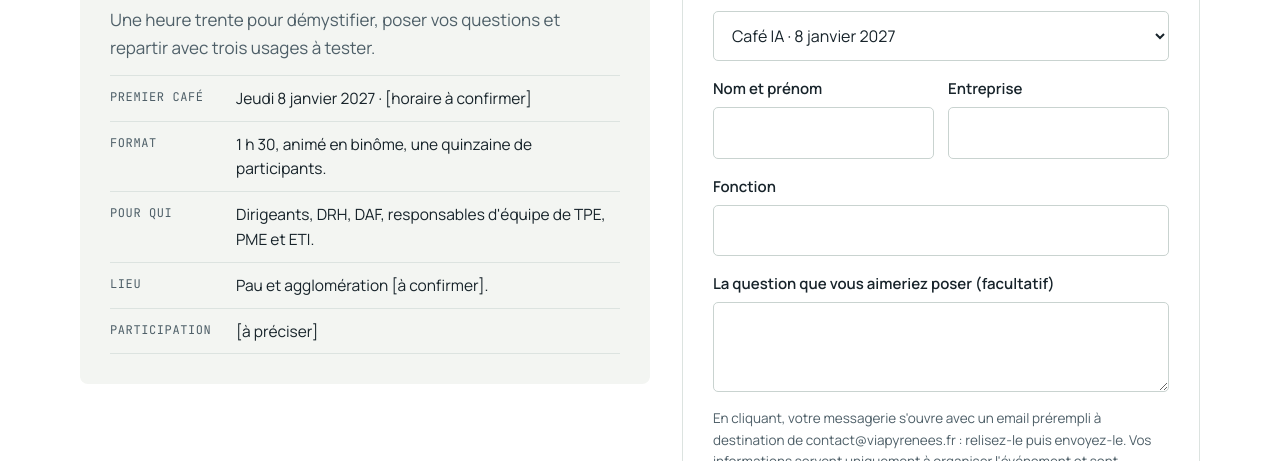
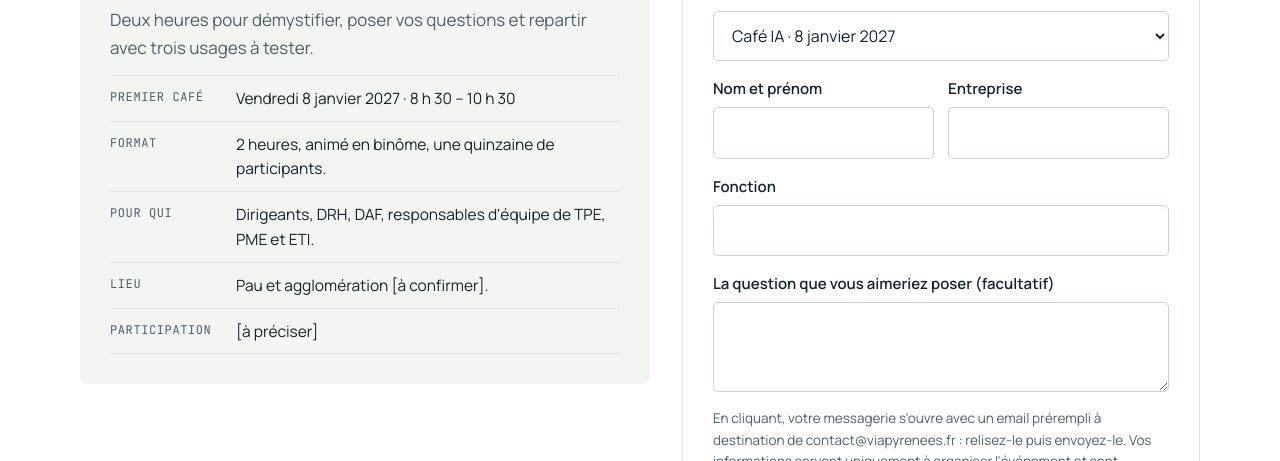
Before and after one commit to pierremlard1-ops/via-pyrenees-site, a plain HTML site: page evenements.html in a window 1280 px wide. Shown: the part 639-1100 px from the top of the page. Drawn offline with nearby package versions, Linux system fonts and the light colour scheme.

Commit message:
Café IA : vendredi 8 janvier 2027, 8 h 30 – 10 h 30 (durée 2 h)
Co-Authored-By: Claude Opus 5.5 <noreply@anthropic.com>
Claude-Session: https://claude.ai/code/session_01TnV3paP5r62KUtZSnPxDVN

```diff
--- a/evenements.html
+++ b/evenements.html
@@ -45,12 +45,12 @@ input:focus,select:focus,textarea:focus{outline:none;border-color:#1D5A4B;box-sh
     <article style="background: #F3F5F2; border-radius: 8px; padding: 30px; display: flex; flex-direction: column; gap: 14px">
       <span style="font-family: 'JetBrains Mono', ui-monospace, monospace; font-size: 12px; letter-spacing: 0.08em; text-transform: uppercase; color: #1D5A4B">À partir du 8 janvier 2027 · tous les deux mois</span>
       <h2 style="margin: 0; font-family: Spectral, Georgia, serif; font-weight: 400; font-size: 32px; line-height: 1.15">Les Cafés IA</h2>
-      <p style="margin: 0; color: #4E5F68">Une heure trente pour démystifier, poser vos questions et repartir avec trois usages à tester.</p>
+      <p style="margin: 0; color: #4E5F68">Deux heures pour démystifier, poser vos questions et repartir avec trois usages à tester.</p>
       <div style="display: flex; flex-direction: column; border-top: 1px solid #DCE3E0">
 
-          <div style="display: flex; flex-wrap: wrap; gap: 4px 16px; padding-block: 10px; border-bottom: 1px solid #DCE3E0"><span style="flex: 0 0 110px; font-family: 'JetBrains Mono', ui-monospace, monospace; font-size: 12px; letter-spacing: 0.05em; text-transform: uppercase; color: #4E5F68; padding-top: 2px">Premier café</span><span style="flex: 1 1 220px; font-size: 15.5px">Jeudi 8 janvier 2027 · [horaire à confirmer]</span></div>
+          <div style="display: flex; flex-wrap: wrap; gap: 4px 16px; padding-block: 10px; border-bottom: 1px solid #DCE3E0"><span style="flex: 0 0 110px; font-family: 'JetBrains Mono', ui-monospace, monospace; font-size: 12px; letter-spacing: 0.05em; text-transform: uppercase; color: #4E5F68; padding-top: 2px">Premier café</span><span style="flex: 1 1 220px; font-size: 15.5px">Vendredi 8 janvier 2027 · 8 h 30 – 10 h 30</span></div>
 
-          <div style="display: flex; flex-wrap: wrap; gap: 4px 16px; padding-block: 10px; border-bottom: 1px solid #DCE3E0"><span style="flex: 0 0 110px; font-family: 'JetBrains Mono', ui-monospace, monospace; font-size: 12px; letter-spacing: 0.05em; text-transform: uppercase; color: #4E5F68; padding-top: 2px">Format</span><span style="flex: 1 1 220px; font-size: 15.5px">1 h 30, animé en binôme, une quinzaine de participants.</span></div>
+          <div style="display: flex; flex-wrap: wrap; gap: 4px 16px; padding-block: 10px; border-bottom: 1px solid #DCE3E0"><span style="flex: 0 0 110px; font-family: 'JetBrains Mono', ui-monospace, monospace; font-size: 12px; letter-spacing: 0.05em; text-transform: uppercase; color: #4E5F68; padding-top: 2px">Format</span><span style="flex: 1 1 220px; font-size: 15.5px">2 heures, animé en binôme, une quinzaine de participants.</span></div>
 
           <div style="display: flex; flex-wrap: wrap; gap: 4px 16px; padding-block: 10px; border-bottom: 1px solid #DCE3E0"><span style="flex: 0 0 110px; font-family: 'JetBrains Mono', ui-monospace, monospace; font-size: 12px; letter-spacing: 0.05em; text-transform: uppercase; color: #4E5F68; padding-top: 2px">Pour qui</span><span style="flex: 1 1 220px; font-size: 15.5px">Dirigeants, DRH, DAF, responsables d'équipe de TPE, PME et ETI.</span></div>
 
```
Also changed, not shown: index.html (+1 -1 lines).
